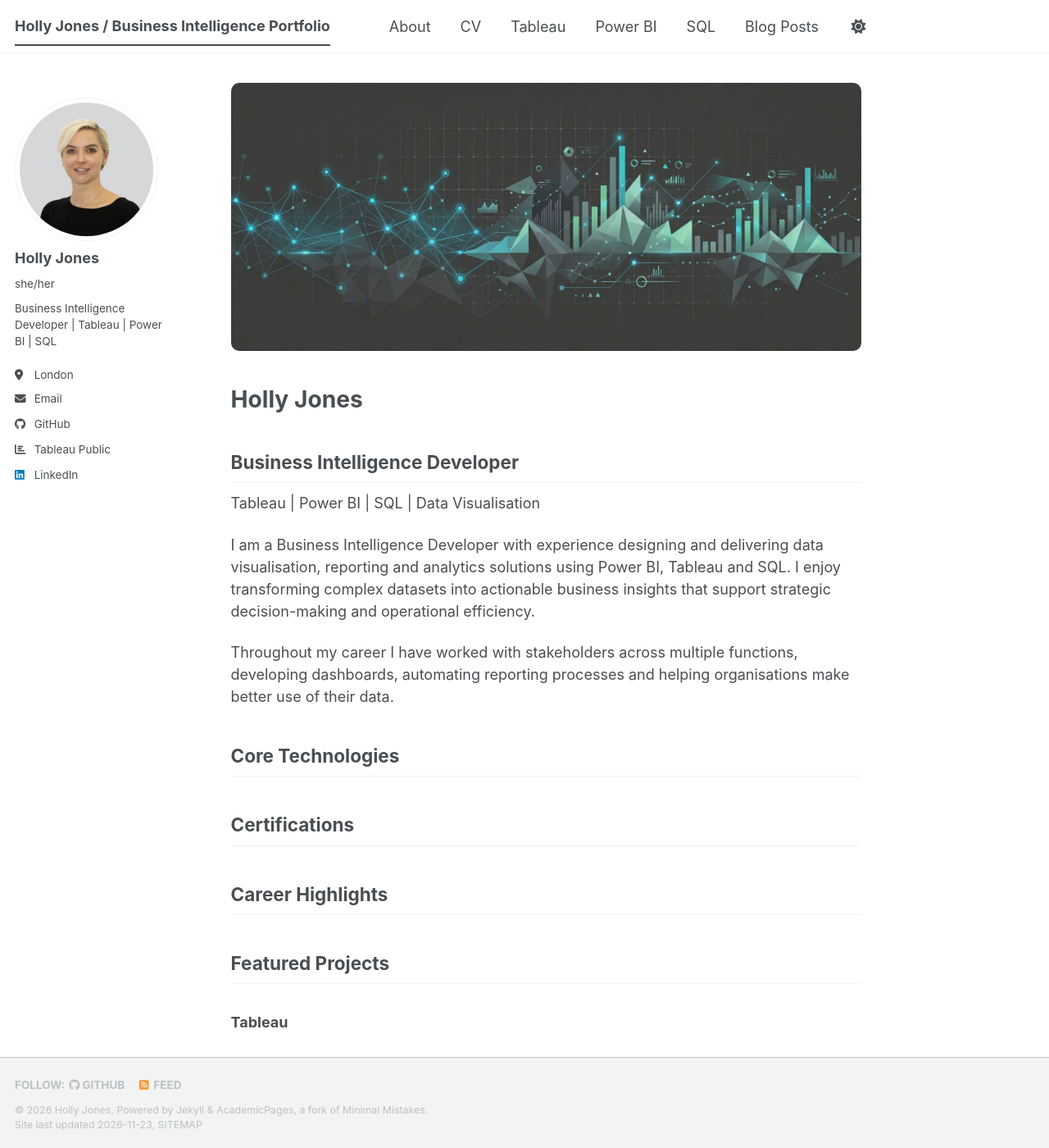
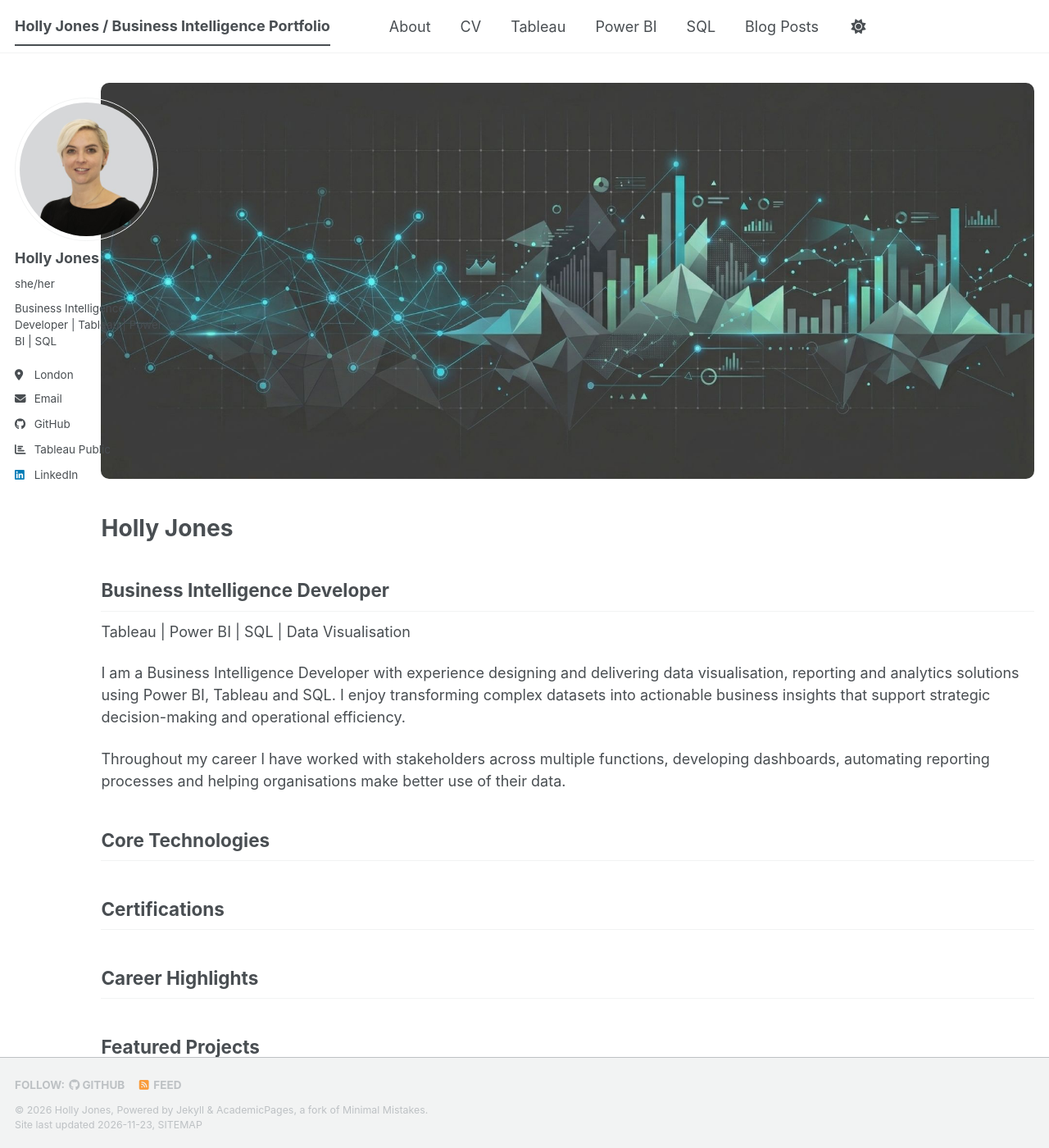
Before and after one commit to hjones87/hjones87.github.io, a Jekyll site: the page built from _pages/about.md, in a window 1280 px wide and 1400 px high. Shown: the whole window at 82% size. Built offline with Jekyll 4.4.1, drawn with Linux system fonts in a browser that asks for light colours; a script bundle is joined from its source files by our own code; a style sheet for code colours, icons or effects is not loaded.

Commit message:
Adjust page layout span and suffix for large screens

```diff
--- a/_sass/layout/_page.scss
+++ b/_sass/layout/_page.scss
@@ -18,9 +18,9 @@
 
 .page {
   @include breakpoint($large) {
-    @include span(10 of 12 last);
+    @include span(11.5 of 12 last);
     @include prefix(0.5 of 12);
-    @include suffix(2 of 12);
+    @include suffix(0);
   }
 
   .page__inner-wrap {
```
